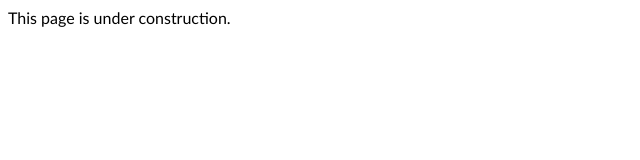
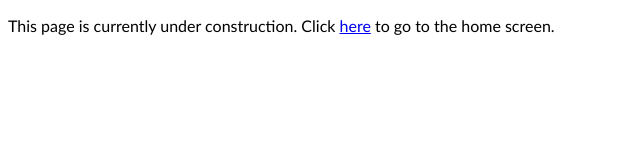
Before and after one commit to mcleodnow/home, a plain HTML site: page index.html in a window 1280 px wide. Shown: the whole page, without its empty margins (0-640 px from the left). Drawn offline with Linux system fonts and the light colour scheme.

Commit message:
index.html has been updated to show a link to the home page.
The index page is under construction, so I added a link to the homepage on the index page.

```diff
--- a/index.html
+++ b/index.html
@@ -10,7 +10,7 @@
 
 <!-- Start of Body -->
 <body>
-<span>This page is under construction.</span>
+<p><font face="Calibri, sans">This page is currently under construction. Click <a href="/home.html">here</a> to go to the home screen.</font></p>
 </body>
 
 <!-- End of Body -->
```
